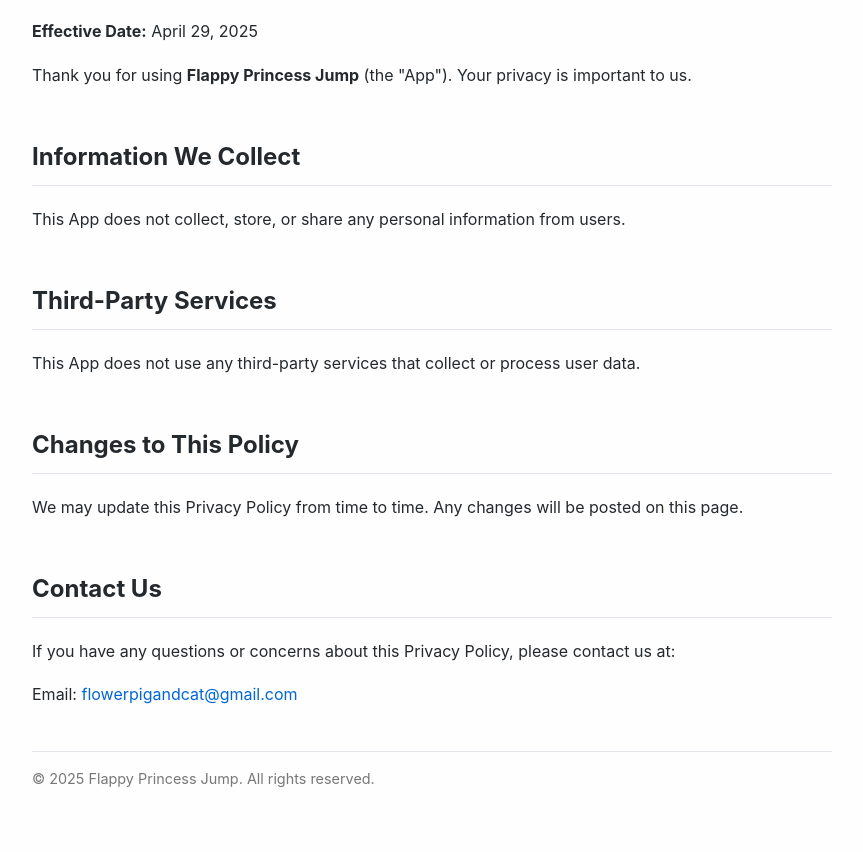
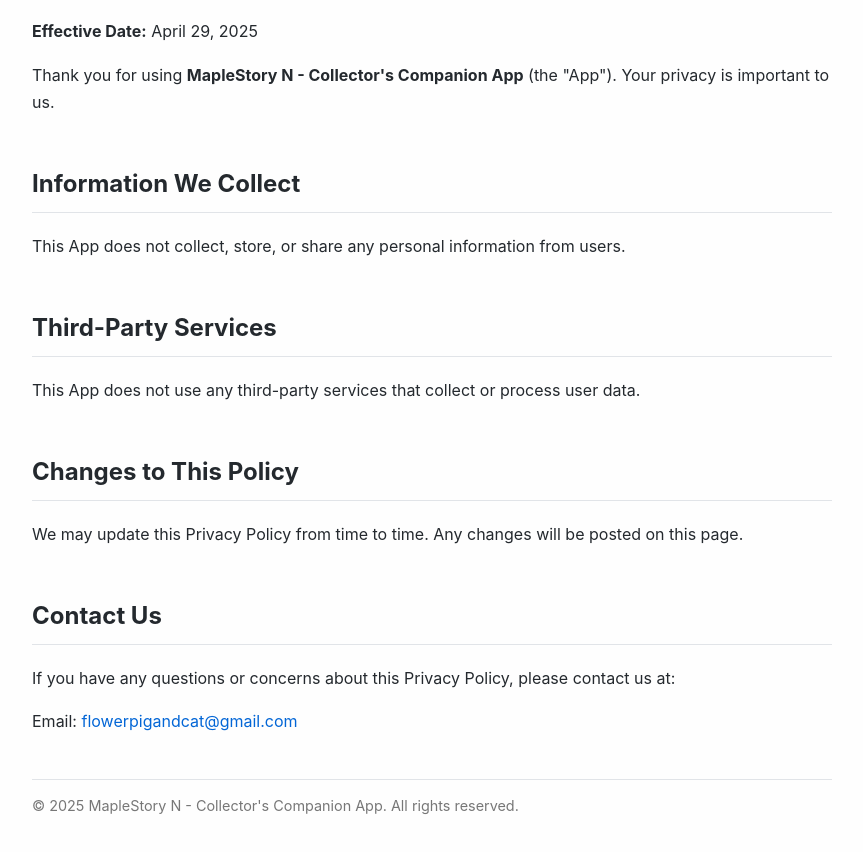
Before and after one commit to NyannNya/flappy-princess-support, a plain HTML site: page privacy.html in a window 1280 px wide. Shown: the part 196-1048 px from the top of the page, without its empty margins (208-1071 px from the left). Drawn offline with Linux system fonts and the light colour scheme.

Commit message:
Update privacy.html

```diff
--- a/privacy.html
+++ b/privacy.html
@@ -3,7 +3,7 @@
 <head>
   <meta charset="UTF-8" />
   <meta name="viewport" content="width=device-width, initial-scale=1.0" />
-  <title>Privacy Policy - Flappy Princess Jump</title>
+  <title>Privacy Policy - MapleStory N - Collector's Companion App</title>
   <style>
     body {
       font-family: -apple-system, BlinkMacSystemFont, "Segoe UI", Roboto, "Helvetica Neue", Arial, sans-serif;
@@ -44,7 +44,7 @@
 
   <p><strong>Effective Date:</strong> April 29, 2025</p>
 
-  <p>Thank you for using <strong>Flappy Princess Jump</strong> (the "App"). Your privacy is important to us.</p>
+  <p>Thank you for using <strong>MapleStory N - Collector's Companion App</strong> (the "App"). Your privacy is important to us.</p>
 
   <h2>Information We Collect</h2>
   <p>This App does not collect, store, or share any personal information from users.</p>
@@ -60,7 +60,7 @@
   <p>Email: <a href="mailto:flowerpigandcat@gmail.com">flowerpigandcat@gmail.com</a></p>
 
   <footer>
-    &copy; 2025 Flappy Princess Jump. All rights reserved.
+    &copy; 2025 MapleStory N - Collector's Companion App. All rights reserved.
   </footer>
 </body>
 </html>
```
